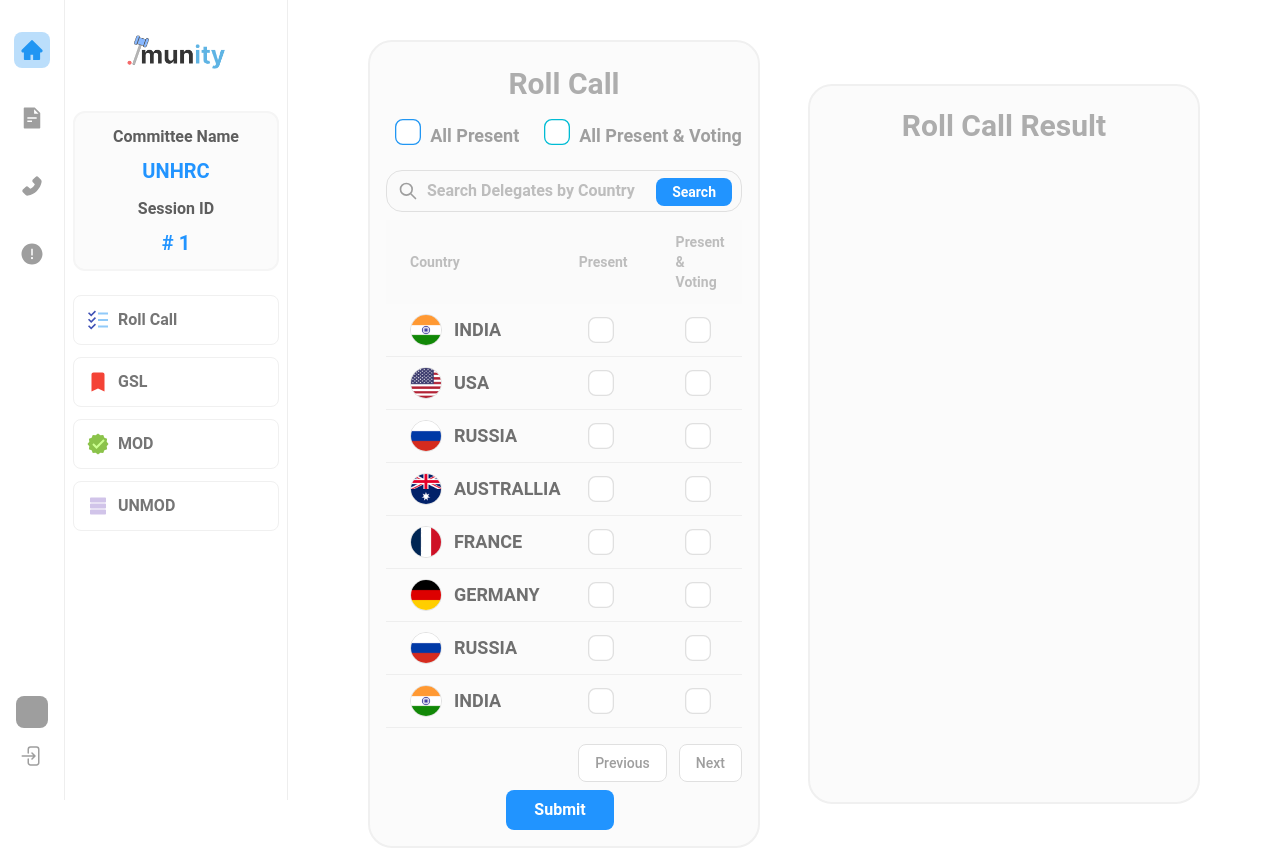
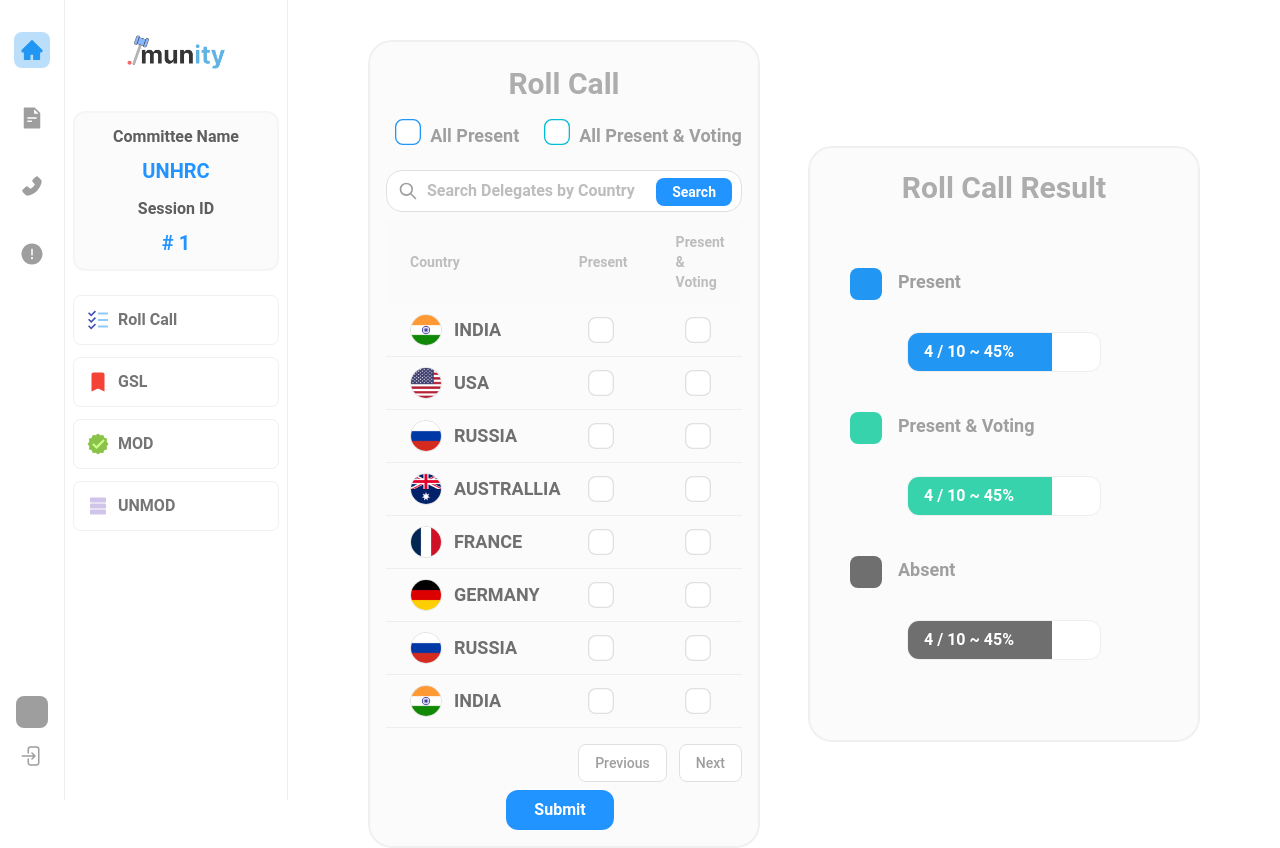
Before and after one commit to Manish026636/Junity, a React (Create React App) app: page / in a window 1280 px wide. Built offline with nearby package versions, Linux system fonts and the light colour scheme; grey boxes are pictures that could not be loaded.

Commit message:
rollcall

```diff
--- a/src/Components/RollCall/RollCallCheck.jsx
+++ b/src/Components/RollCall/RollCallCheck.jsx
@@ -34,7 +34,7 @@ const RollCallCheck = () => {
                 <RollCallPagination/>
                 </div>
                 <div className='text-center mx-4 mt-2'>
-                <button type="button" class="text-white bg-[#2194FF] hover:bg-blue-800 focus:ring-4 focus:ring-blue-300  rounded-lg text-md font-bold px-7 py-2 mr-2 mb-2 ">Submit</button>
+                <button type="button" class="text-white bg-[#2194FF] hover:bg-blue-800 focus:ring-4 focus:ring-blue-300  rounded-xl text-md font-bold px-7 py-2 mr-2 mb-2 ">Submit</button>
 
                 </div>
             </div>
--- a/src/Components/RollCall/RollCallResult.jsx
+++ b/src/Components/RollCall/RollCallResult.jsx
@@ -1,15 +1,76 @@
-import React from 'react'
+import React from "react";
 
 const RollCallResult = () => {
   return (
     <div>
-    <div className=' w-full bg-[#FBFBFB]  border-2 border-[#F0F0F0] h-[90vh] rounded-3xl  '>
-        <div className='flex justify-center items-center h-[10vh]'>
-            <h1 className='text-3xl font-inter text-[#ADADAD] font-bold'>Roll Call Result</h1>
+      <div className=" w-full bg-[#FBFBFB]  border-2 border-[#F0F0F0] h-auto pb-20 rounded-3xl  ">
+        <div className="flex justify-center items-center h-[10vh]">
+          <h1 className="text-3xl font-inter text-[#ADADAD] font-bold">
+            Roll Call Result
+          </h1>
+        </div>
+        <div class="flex mx-10 mt-10">
+          <div class="w-8 h-8 bg-blue-500 rounded-lg "></div>
+          <span class="ml-4 text-lg text-[#9F9F9F] font-semibold">Present</span>
+        </div>
+        <div className="flex justify-center items-center mt-8">
+          <div class="flex w-1/2 h-10 bg-white border border-gray-200 rounded-xl overflow-hidden dark:bg-gray-700">
+            <div
+              class="flex  flex-col justify-center overflow-hidden bg-blue-500"
+              role="progressbar"
+              style={{ width: "75%" }}
+              aria-valuenow="75"
+              aria-valuemin="0"
+              aria-valuemax="100"
+            >
+              <span class="text-white text-md ml-4 font-semibold">
+                4 / 10 ~ 45%
+              </span>
             </div>
+          </div>
+        </div>
+        <div class="flex mx-10 mt-10">
+          <div class="w-8 h-8 bg-[#37D3AD]  rounded-lg "></div>
+          <span class="ml-4 text-lg text-[#9F9F9F] font-semibold">Present & Voting</span>
+        </div>
+        <div className="flex justify-center items-center mt-8">
+          <div class="flex w-1/2 h-10 bg-white border border-gray-200 rounded-xl overflow-hidden dark:bg-gray-700">
+            <div
+              class="flex  flex-col justify-center overflow-hidden bg-[#37D3AD]"
+              role="progressbar"
+              style={{ width: "75%" }}
+              aria-valuenow="75"
+              aria-valuemin="0"
+              aria-valuemax="100"
+            >
+              <span class="text-white text-md ml-4 font-semibold">
+                4 / 10 ~ 45%
+              </span>
+            </div>
+          </div>
+        </div>
+        <div class="flex mx-10 mt-10">
+          <div class="w-8 h-8 bg-[#6F6F6F] rounded-lg "></div>
+          <span class="ml-4 text-lg text-[#9F9F9F] font-semibold">Absent</span>
+        </div>
+        <div className="flex justify-center items-center mt-8">
+          <div class="flex w-1/2 h-10 bg-white border border-gray-200 rounded-xl overflow-hidden dark:bg-gray-700">
+            <div
+              class="flex  flex-col justify-center overflow-hidden bg-[#6F6F6F]"
+              role="progressbar"
+              style={{ width: "75%" }}
+              aria-valuenow="75"
+              aria-valuemin="0"
+              aria-valuemax="100"
+            >
+              <span class="text-white text-md ml-4 font-semibold">
+                4 / 10 ~ 45%
+              </span>
+            </div>
+          </div>
+        </div>
+      </div>
     </div>
-    </div>
-  )
-}
-
-export default RollCallResult
+  );
+};
+export default RollCallResult;
--- a/src/Components/RollCall/RollCallSearch.jsx
+++ b/src/Components/RollCall/RollCallSearch.jsx
@@ -9,7 +9,7 @@ const RollCallSearch = () => {
           <div class="absolute inset-y-0 left-0 flex items-center pl-3 pointer-events-none">
             <svg aria-hidden="true" class="w-5 h-5 text-gray-500 dark:text-gray-400" fill="none" stroke="currentColor" viewBox="0 0 24 24" xmlns="http://www.w3.org/2000/svg"><path stroke-linecap="round" stroke-linejoin="round" stroke-width="2" d="M21 21l-6-6m2-5a7 7 0 11-14 0 7 7 0 0114 0z"></path></svg>
           </div>
-          <input type="search" id="default-search" class="block w-full p-2 pl-10 text-md text-gray-600   font-bold border border-gray-300 rounded-2xl bg-gray-50 " placeholder="Search Delegates by Country" required />
+          <input type="search" id="default-search" class="block w-full p-2 pl-10 text-md text-gray-600   font-bold border border-gray-300 rounded-2xl bg-white " placeholder="Search Delegates by Country" required />
           <button type="submit" class="text-white  absolute right-2.5 bottom-1.5 bg-[#2194FF] hover:bg-blue-800 focus:ring-4 focus:outline-none focus:ring-blue-300 font-semibold rounded-lg text-sm px-4 py-1 dark:bg-blue-600 dark:hover:bg-blue-700 dark:focus:ring-blue-800">Search</button>
         </div>
       </form>
```
